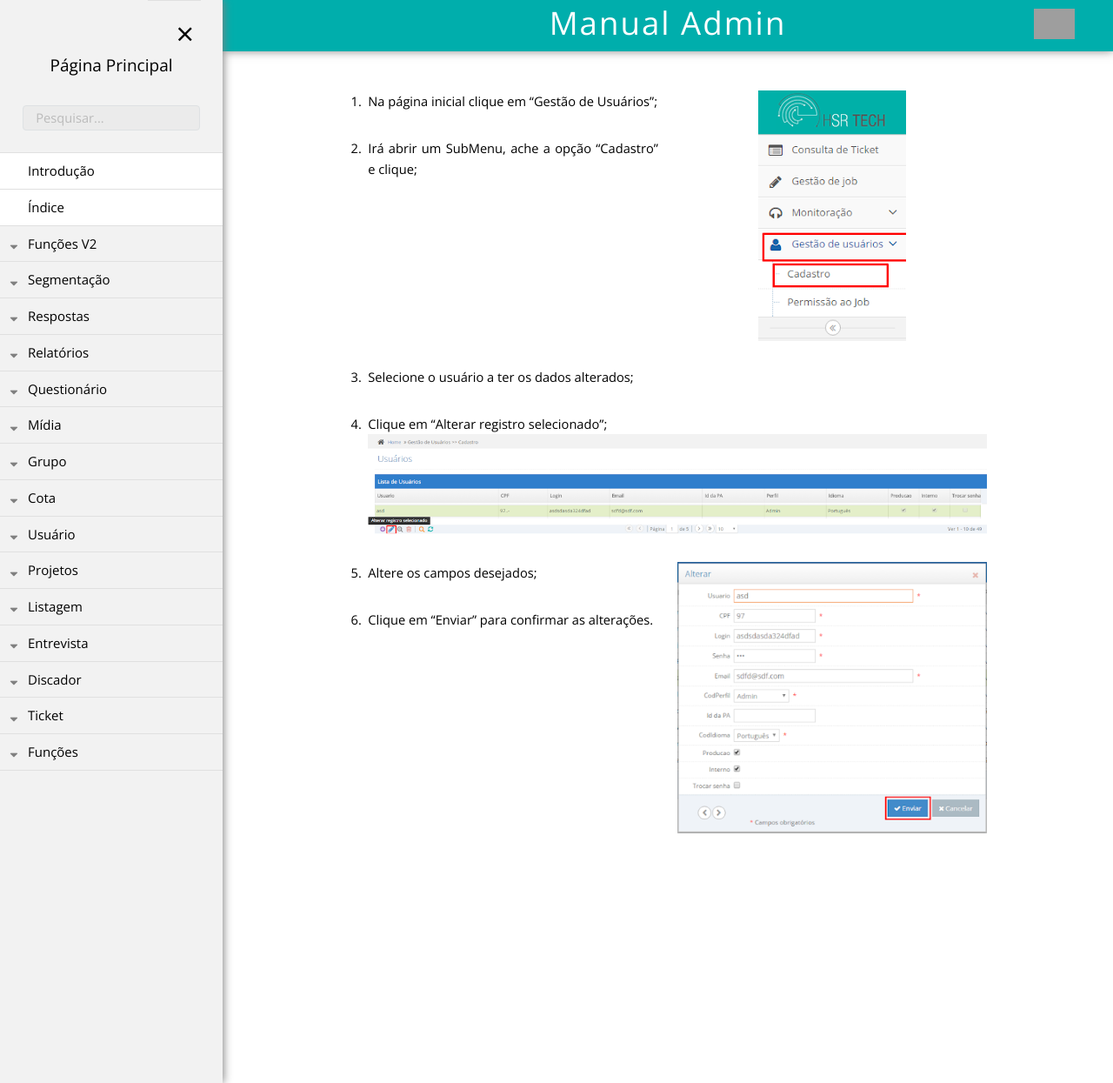
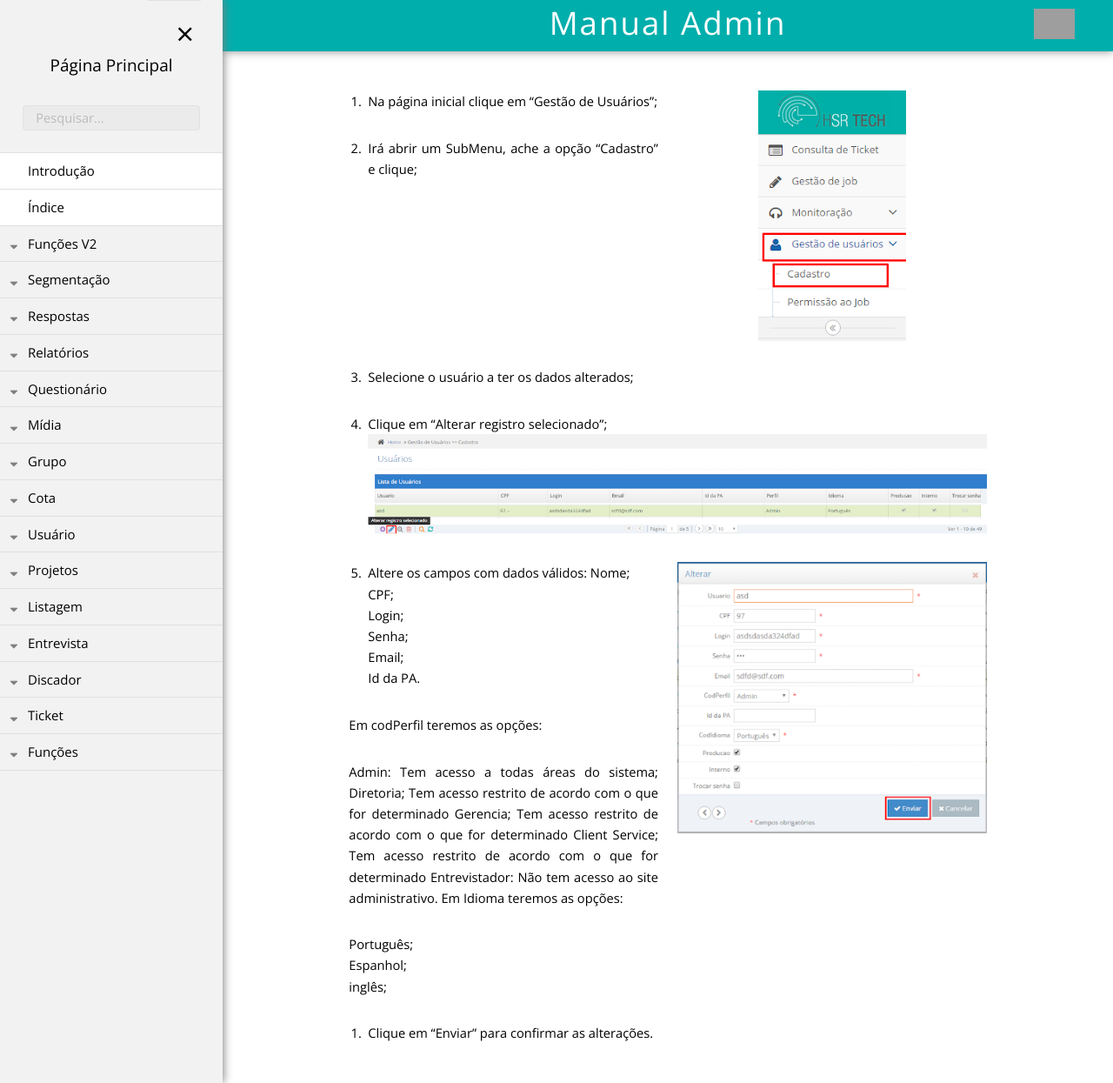
Before and after one commit to rogerio-figueiredo-hsr/hsrtechonline.github.io, a Jekyll site: the page built from _posts/2018-06-15-alterar-dados-usuario.md, in a window 1280 px wide and 1245 px high. Shown: the whole window at 87% size. Built offline with Jekyll 4.4.1, drawn with Linux system fonts in a browser that asks for light colours; grey boxes are pictures that could not be loaded.

Commit message:
Inclui os nomes dos campos que serão alterados

```diff
--- a/_posts/2018-06-15-alterar-dados-usuario.md
+++ b/_posts/2018-06-15-alterar-dados-usuario.md
@@ -25,7 +25,26 @@ pasta: "Usuarios"
 <div class="row" markdown="1">
 <div class="6u 12u$(small)" markdown="1">
 {:start="5"}
-5. Altere os campos desejados;
+5. Altere os campos com dados válidos:
+  Nome;
+  CPF;
+  Login;
+  Senha;
+  Email;
+  Id da PA.
+
+Em codPerfil teremos as opções:
+
+Admin: Tem acesso a todas áreas do sistema;
+Diretoria; Tem acesso restrito de acordo com o que for determinado
+Gerencia; Tem acesso restrito de acordo com o que for determinado
+Client Service; Tem acesso restrito de acordo com o que for determinado
+Entrevistador: Não tem acesso ao site administrativo.
+Em Idioma teremos as opções:
+
+  Português;
+  Espanhol;
+  inglês;
 
 6. Clique em "Enviar" para confirmar as alterações.
 </div>
```
